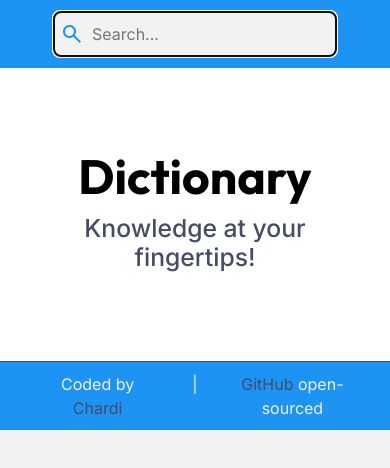
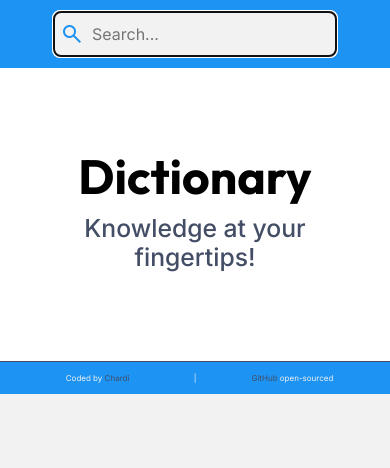
Before and after one commit to chardi90/dictionary, a React (Create React App) app: page / in a window 390 px wide. Shown: the top 468 px of the page. Built offline with nearby package versions, Linux system fonts and the light colour scheme; no server answers.

Commit message:
Styled footer & h6 or sm screens

```diff
--- a/src/App.css
+++ b/src/App.css
@@ -107,6 +107,10 @@ footer a:hover {
 
 @media (max-width: 400px) {
   h6 {
-    font-size: 33px;
+    font-size: 32px;
+  }
+
+  footer div {
+    font-size: 8px;
   }
 }
```
